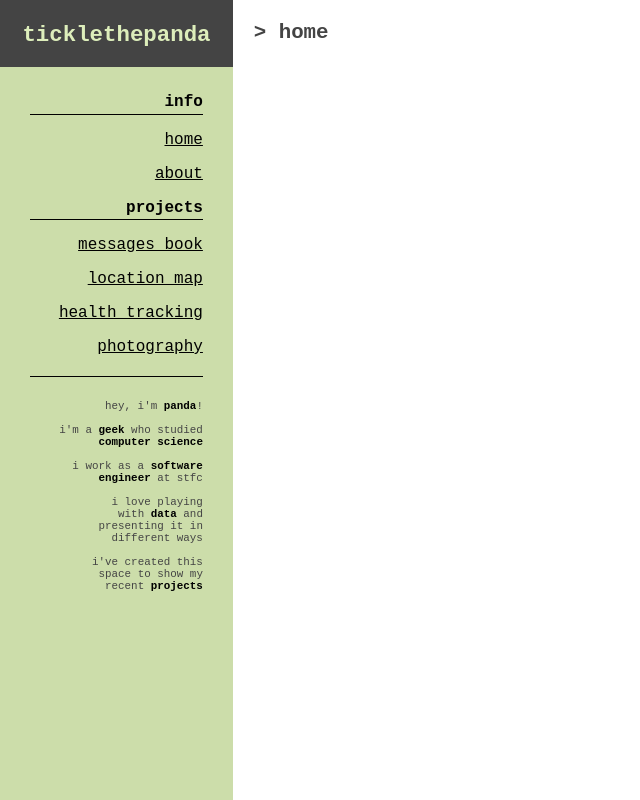
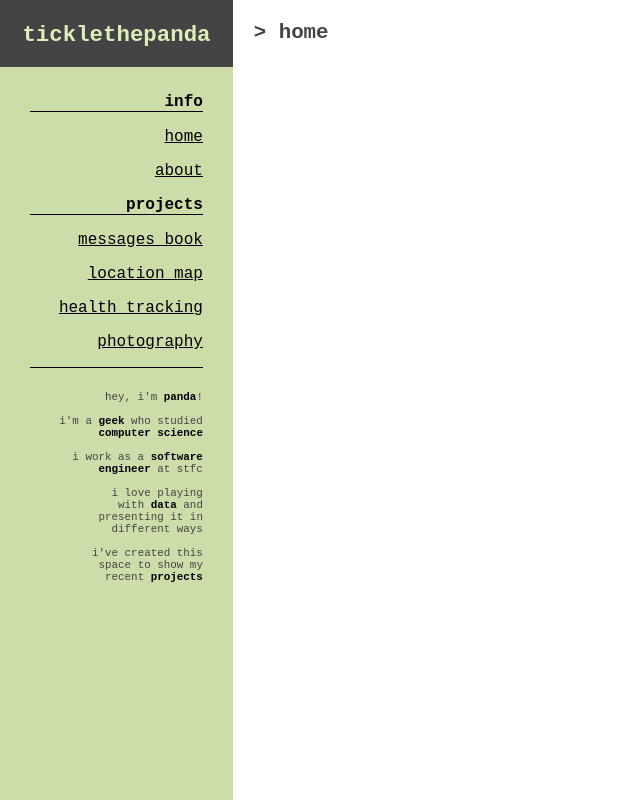
Before and after one commit to TickleThePanda/ticklethepanda.dev, a PHP site: page /index.php in a window 1280 px wide. Shown: the whole page, without its empty margins (0-640 px from the left). Run offline with PHP 8.4, Linux system fonts and the light colour scheme.

Commit message:
improving style

```diff
--- a/private/page-layout.php
+++ b/private/page-layout.php
@@ -31,19 +31,18 @@
           </svg>
         </div>
         <div id="nav">
-          <p class="sidebar-title">info</p>
+          <div class="sidebar-title">info</div>
           <div class="sidebar-line"></div>
-          <p><a class="sidebar-link" href="?action=home">home</a></p>
-          <p><a class="sidebar-link" href="?action=about">about</a></p>
-          <p class="sidebar-title">projects</p>
+          <div class="sidebar-link"><a href="?action=home">home</a></div>
+          <div class="sidebar-link"><a href="?action=about">about</a></div>
+          <div class="sidebar-title">projects</div>
           <div class="sidebar-line"></div>
-          <p><a class="sidebar-link" href="?action=messages">messages book</a></p>
-          <p><a class="sidebar-link" href="?action=location">location map</a></p>
-          <p><a class="sidebar-link" href="?action=health">health tracking</a></p>
-          <p><a class="sidebar-link" href="?action=photography">photography</a></p>
-          <br>
-          <div class="sidebar-line"></div>
-          <p id="biog">
+          <div class="sidebar-link"><a href="?action=messages">messages book</a></div>
+          <div class="sidebar-link"><a href="?action=location">location map</a></div>
+          <div class="sidebar-link"><a href="?action=health">health tracking</a></div>
+          <div class="sidebar-link"><a href="?action=photography">photography</a></div>
+          <div class="sidebar-line no-title"></div>
+          <div id="biog">
             <br>
             hey, i'm <span class="v-bold">panda</span>!<br><br>
             i'm a <span class="v-bold">geek</span> who studied<br>
@@ -56,7 +55,7 @@
             i've created this<br>
             space to show my<br>
             recent <span class="v-bold">projects</span><br><br>
-          </p>
+          </div>
         </div>
       </div>
       <div id="content-wrapper">
--- a/public/default.css
+++ b/public/default.css
@@ -1,145 +1,127 @@
-html, body {
+html,
+body {
   margin: 0;
   padding: 0;
-
   font-family: "Courier New", Courier, monospace, serif;
 }
-
 #main-container {
   width: 100%;
   height: 100%;
-
   display: -webkit-flex;
-  display:         flex;
+  display: flex;
   -webkit-flex-flow: row;
   flex-flow: row;
 }
-
 /* -------- infobar ----------*/
-
 #infobar {
   text-align: right;
-
   background-color: #cda;
-
   min-width: 230px;
-
   overflow: hidden;
-
   -webkit-flex: 0 0 auto;
   flex: 0 0 auto;
   -webkit-order: 1;
   order: 1;
 }
-
 #header {
   display: -webkit-flex;
-  display:         flex;
-
+  display: flex;
   text-align: center;
   vertical-align: middle;
-
   font-weight: 700;
   font-size: 140%;
-
   background-color: #444;
   color: #cda;
 }
-
 #title {
   -webkit-flex: 1 1 auto;
   flex: 1 1 auto;
   min-width: 14ch;
-
   padding: 1em;
   height: 1em;
-
   text-decoration: none;
 }
-
-#title:link {color:#cda;}                                /* unvisited link */
-#title:visited {color:#cda;}                             /* visited link */
-#title:hover {color:#deb;}    /* mouse over link */
-#title:active {color:#cda;}                              /* selected link */
-
+#title:link {
+  color: #cda;
+}
+/* unvisited link */
+#title:visited {
+  color: #cda;
+}
+/* visited link */
+#title:hover {
+  color: #deb;
+}
+/* mouse over link */
+#title:active {
+  color: #cda;
+}
+/* selected link */
 #nav-toggle {
   display: none;
-
   stroke: #444;
   background-color: #cda;
   overflow: hidden;
-
   padding: 1em;
   height: 1em;
-
   cursor: pointer;
 }
-
 #nav-toggle > .animated-line {
   stroke-dasharray: 6;
   stroke-dashoffset: 6;
   animation: dash 0.5s linear forwards;
 }
-
 #nav-toggle > .animated-line:nth-child(2) {
-  -webkit-animation-delay: 0.4s; /* Chrome, Safari, Opera */
+  -webkit-animation-delay: 0.4s;
+  /* Chrome, Safari, Opera */
   animation-delay: 0.4s;
 }
-
 #nav-toggle > .animated-line:nth-child(3) {
-  -webkit-animation-delay: 0.7s; /* Chrome, Safari, Opera */
+  -webkit-animation-delay: 0.7s;
+  /* Chrome, Safari, Opera */
   animation-delay: 0.7s;
 }
-
 @keyframes dash {
   to {
     stroke-dashoffset: 0;
   }
 }
-
 #nav-toggle:hover {
   stroke: #000;
 }
-
 #nav {
+  display: flex;
+  flex-direction: column;
   padding: 10px 30px;
   overflow-y: hidden;
 }
-
 #biog {
-  font-size:68%;
-  font-weight:100;
-  color:#444;
+  font-size: 68%;
+  font-weight: 100;
+  color: #444;
+  padding-top: 1em;
 }
-
 /* ------- content ------- */
-
 #subtitle {
   font-size: 130%;
   color: #444;
   font-weight: 700;
   padding: 1em;
 }
-
 #content-wrapper {
   display: -webkit-flex;
-  display:         flex;
-
+  display: flex;
   -webkit-flex: 1 1 auto;
   flex: 1 1 auto;
   -webkit-order: 2;
   order: 2;
-
   margin: 0px 0px 0px 0px;
-
   color: #000;
 }
-
 #content-scroll-wrap {
   overflow-y: auto;
-  width:100%;
+  width: 100%;
 }
-
 #content {
   text-align: left;
   color: #444;
@@ -148,83 +130,63 @@ html, body {
   max-width: 700px;
   word-wrap: break-word;
 }
-
 @media all and (max-width: 640px) {
-
   #main-container {
     -webkit-flex-flow: column;
     flex-flow: column;
   }
-
   #infobar {
     -webkit-order: 1;
     order: 1;
   }
-
   #nav {
     display: none;
   }
-
   #nav.open-nav {
-    display:block;
+    display: flex;
   }
-
   #biog {
     display: none;
   }
-
   #nav-toggle {
     display: block;
     -webkit-flex: 0 0 30px;
     flex: 0 0 30px;
   }
 }
-
 .gallery-container {
   display: hidden;
 }
-
 .gallery-container:first-of-type {
   display: block;
 }
-
 .gallery-nav {
-  float:right;
+  float: right;
 }
-
 .gallery {
   display: flex;
   flex-wrap: wrap;
 }
-
 .health-info {
-  max-width:100%;
+  max-width: 100%;
 }
-
 .stats-box {
   display: inline-block;
   width: 49%;
   text-align: center;
 }
-
-.stats-header {
-}
-
 .stats-box-count {
   text-align: center;
   font-size: 10em;
   line-height: 1em;
 }
-
 .first-paragraph {
   text-indent: 4em;
 }
-
 .image-holder {
   padding: 2px;
   margin: 0px;
 }
-
 .horizontal-line {
   margin: 0.5em;
   height: 1px;
@@ -232,49 +194,56 @@ html, body {
   float: left;
   width: 250px;
 }
-
 .center {
   display: inline-block;
   margin-left: auto;
   margin-right: auto;
 }
-
 .center-text {
   width: 100%;
-  text-align:center;
+  text-align: center;
 }
-
 .v-bold {
-  font-weight:900;
+  font-weight: 900;
   color: #000;
 }
-
-.sidebar-link{
-  color:#000;
-  text-decoration:underline;
-  padding-left:10px;
-}
-
 .sidebar-line {
-  margin-top: -0.85em;
   height: 1px;
   background-color: #000;
   width: 100%;
 }
-
+.sidebar-line.no-title {
+  margin-top: 1em;
+}
 .sidebar-title {
-  font-weight:bold;
+  font-weight: bold;
+  padding-top: 1em;
 }
-
+.sidebar-link {
+  padding-top: 1em;
+}
+.sidebar-link a {
+  color: #000;
+  text-decoration: underline;
+  padding-left: 10px;
+}
+.sidebar-link a:link {
+  color: #000;
+}
+/* unvisited link */
+.sidebar-link a:visited {
+  color: #000;
+}
+/* visited link */
+.sidebar-link a:hover {
+  color: #000;
+  text-decoration: none;
+}
+/* mouse over link */
+.sidebar-link a:active {
+  color: #000;
+}
+/* selected link */
 .invisible {
   visibility: hidden;
 }
-
-.sidebar-link:link {color:#000;}                                /* unvisited link */
-.sidebar-link:visited {color:#000;}                             /* visited link */
-.sidebar-link:hover {color:#000; text-decoration:none;}    /* mouse over link */
-.sidebar-link:active {color:#000;}                              /* selected link */
-
-.github-link {
-
-}
```
Lines whose indentation alone changed are shown as unchanged.
